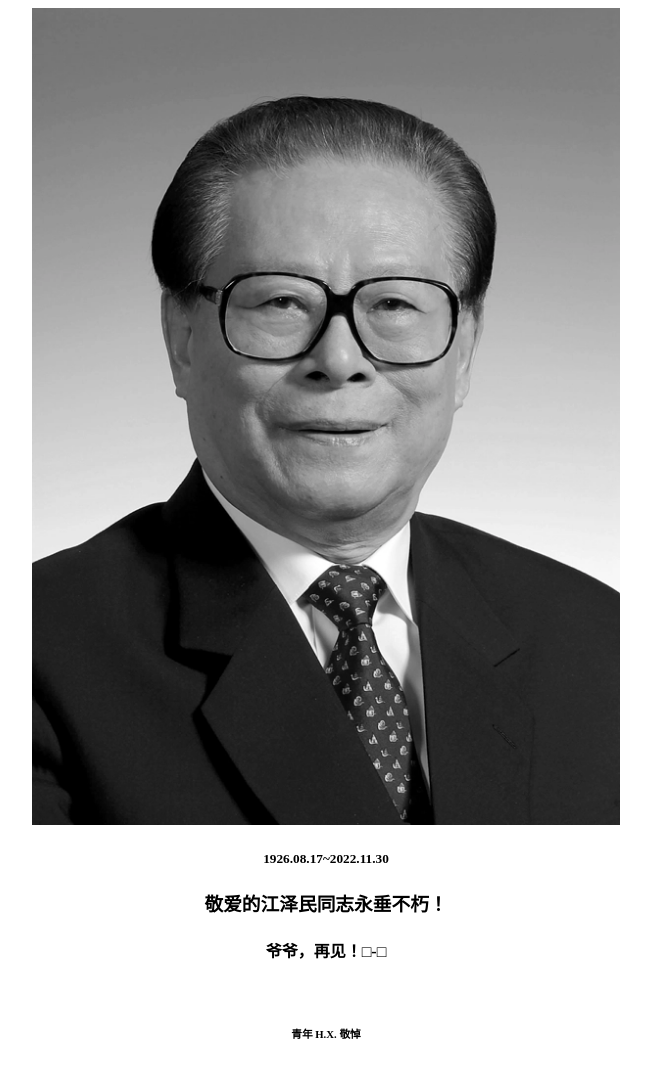
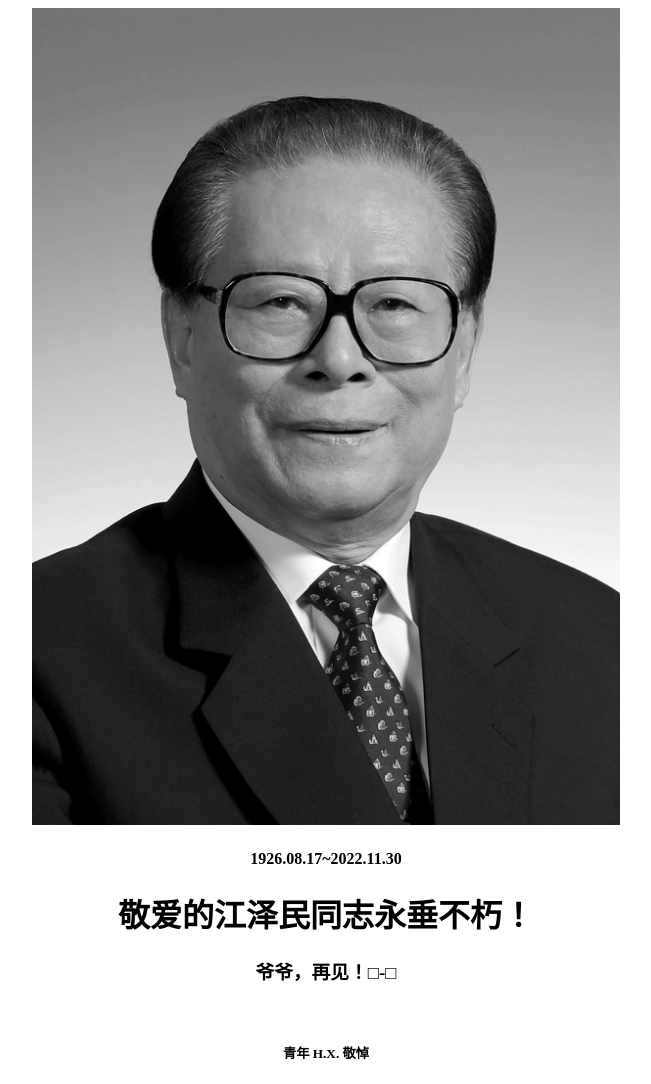
Before and after one commit to hongxiao95/add1s_website, a plain HTML site: page index.html in a window 1280 px wide. Shown: the whole page, without its empty margins (314-965 px from the left). Drawn offline with Linux system fonts and the light colour scheme.

Commit message:
Update index.html

```diff
--- a/index.html
+++ b/index.html
@@ -6,10 +6,10 @@
     <div style="text-align: center">
         <img src="./遗像.webp" height="817px">
         <br/>
-        <h5>1926.08.17~2022.11.30</h5>
-        <h3>敬爱的江泽民同志永垂不朽！</h3>
-        <h4>爷爷，再见！□-□</h4>
+        <h4>1926.08.17~2022.11.30</h4>
+        <h1>敬爱的江泽民同志永垂不朽！</h1>
+        <h3>爷爷，再见！□-□</h3>
         <br/>
-        <h6>青年 H.X. 敬悼</h6>
+        <h5>青年 H.X. 敬悼</h5>
     </div>
 </body>
```
